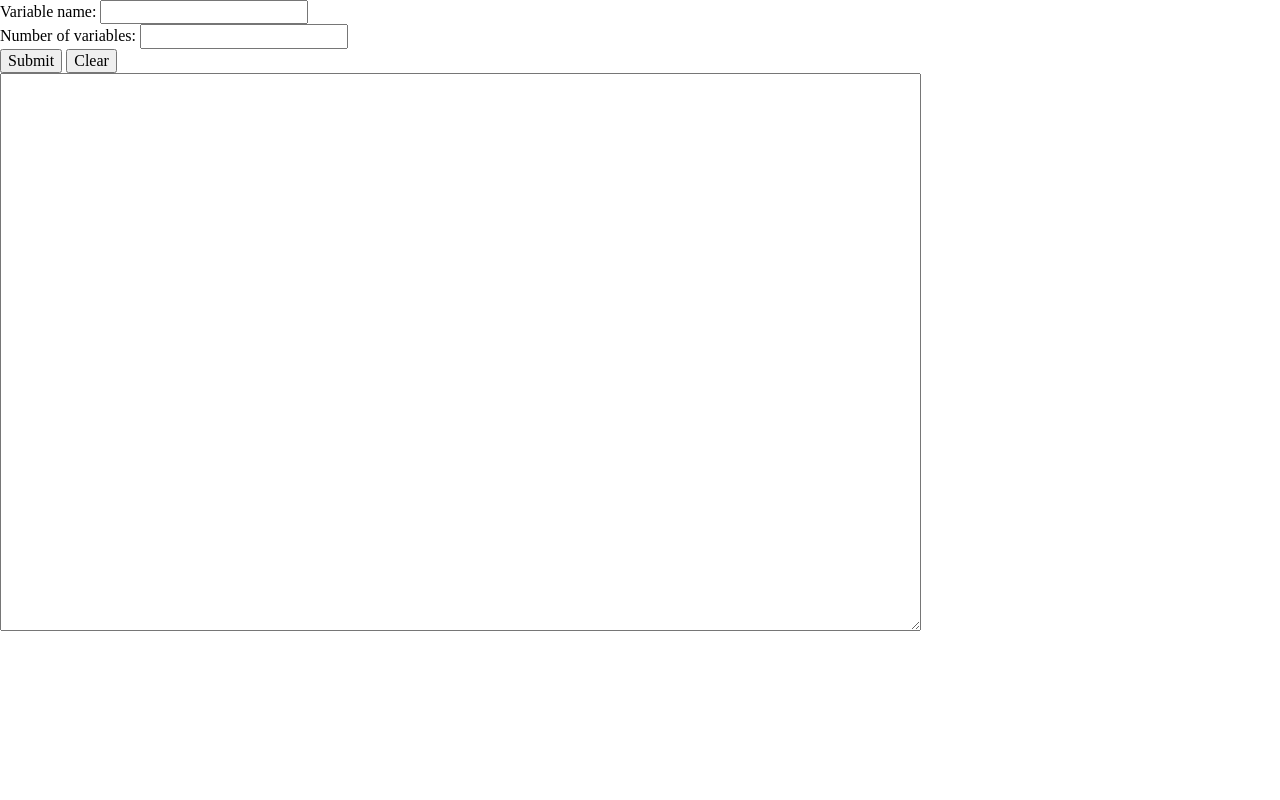
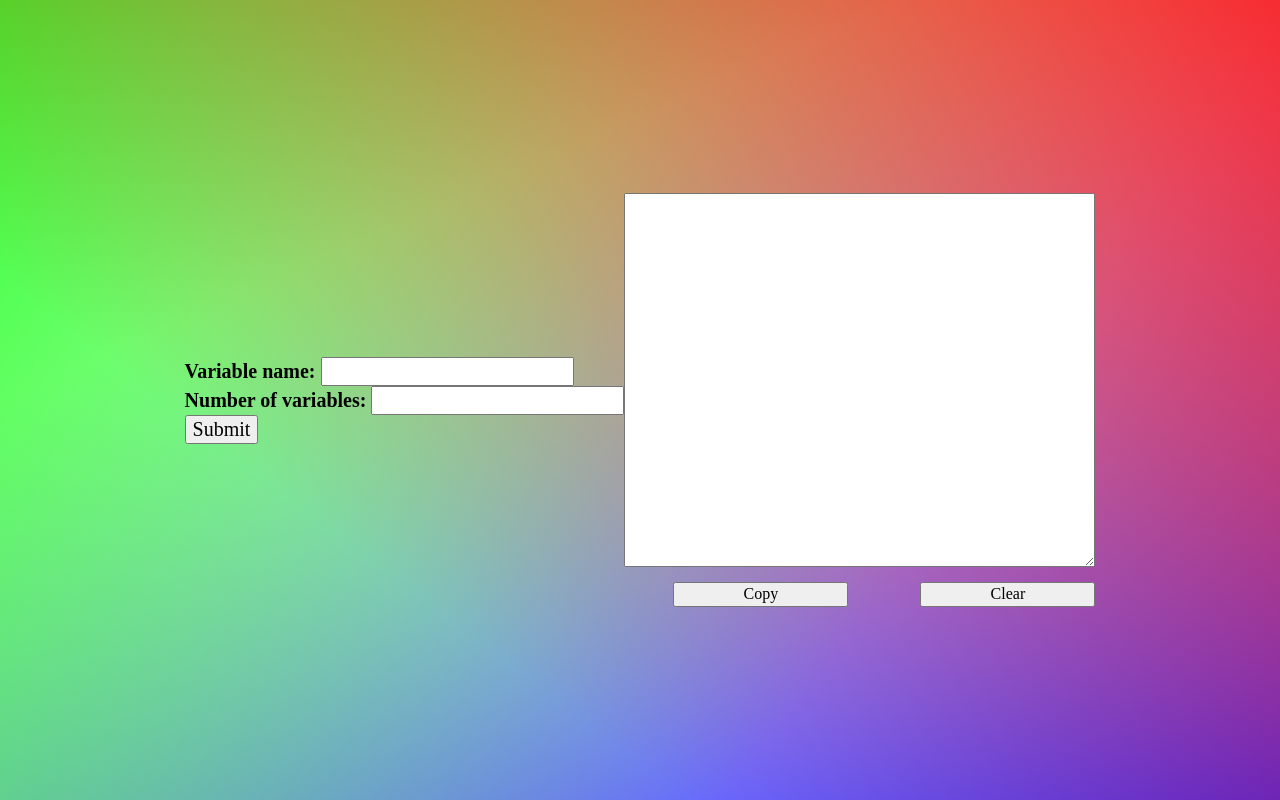
Before and after one commit to MountainBed/ATvariable, a plain HTML site: page index.html in a window 1280 px wide. Drawn offline with Linux system fonts and the light colour scheme.

Commit message:
Styling and copy feature added

```diff
--- a/assets/javascript/app.js
+++ b/assets/javascript/app.js
@@ -26,6 +26,17 @@ document.getElementById("clear").addEventListener("click", function (e) {
 
 });
 
+// Adds text to clipboard
+document.getElementById("copy").addEventListener("click", function (e) {
+  let copyText = document.getElementById("xml-code");
+
+  copyText.select();
+
+  document.execCommand("copy");
+
+  console.log("copied");
+})
+
 // Takes user input and creates necessary exclusions and names; pushes into
 function createVariableObjects(name, i, total) {
 
@@ -48,8 +59,6 @@ function createVariableObjects(name, i, total) {
     return false;
 
   }
-
-
 }
 
 // Creates variable name in the format ##
@@ -63,6 +72,7 @@ function variableNamer(name, i) {
     return `${name}${i}`;
 
   }
+
 }
 
 // Determines previous variables that should be excluded
@@ -99,4 +109,8 @@ function resetVariables() {
 
   variables = [];
 
+  document.getElementById("variable-name").value = "";
+
+  document.getElementById("number").value = "";
+
 }
--- a/assets/style/style.css
+++ b/assets/style/style.css
@@ -0,0 +1,43 @@
+html {
+  height: 100%;
+}
+
+body {
+  height: 100%;
+  background: linear-gradient(217deg, rgba(255, 0, 0, .8), rgba(255, 0, 0, 0) 70.71%), linear-gradient(127deg, rgba(0, 255, 0, .8), rgba(0, 255, 0, 0) 70.71%), linear-gradient(336deg, rgba(0, 0, 255, .8), rgba(0, 0, 255, 0) 70.71%);
+}
+
+.main-text {
+  font-size: 20px;
+  font-weight: bold;
+}
+
+.container {
+  display: flex;
+  flex-direction: row;
+  flex-wrap: wrap;
+  justify-content: center;
+  align-items: center;
+}
+
+.container-textarea {
+  display: flex;
+  flex-direction: column;
+  align-items: flex-end;
+}
+
+.textarea-buttons {
+  display: flex;
+  flex-direction: row;
+  justify-content: space-between;
+}
+
+#copy {
+  width: 175px;
+  margin: 15px 36px 0px 0px;
+}
+
+#clear {
+  width: 175px;
+  margin: 15px 0px 0px 36px;
+}
--- a/index.html
+++ b/index.html
@@ -11,20 +11,31 @@
 
 </head>
 
-<body>
-  <form action="">
-    Variable name:
+<body class="container">
+  <form class="main-text" action="">
+    <span>
+        Variable name:
+    </span>
     <input type="text" id="variable-name">
-    <br> Number of variables:
+    <br>
+    <span>
+        Number of variables:
+    </span>
     <input type="number" id="number">
     <br>
     <button id="variable-submit">Submit</button>
-    <button id="clear">Clear</button>
   </form>
+<div class="container-textarea">
+    <textarea readonly id="xml-code" cols="50" rows="20">
+      </textarea>
+      <div class="textarea-buttons">
+          <button id="copy">Copy</button>
+          <button id="clear">Clear</button>
+      </div>
 
-  <textarea readonly id="xml-code" cols="100" rows="30">
 
-  </textarea>
+</div>
+
 </body>
 <script src="./assets/javascript/xmlConverter.js"></script>
 <script src="./assets/javascript/app.js"></script>
```
